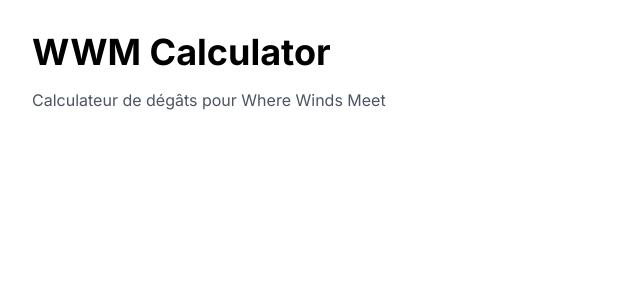
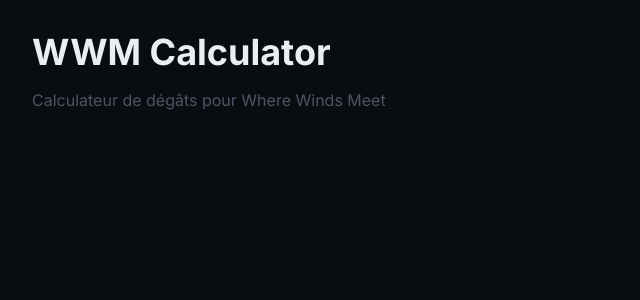
Before and after one commit to Anthony-Faria-dos-santos/WWM_Ultimate_calculator, a Next.js app: page / in a window 1280 px wide. Shown: the top 300 px of the page, without its empty margins (0-640 px from the left). Built offline with nearby package versions, Linux system fonts and the light colour scheme.

Commit message:
feat(ui): add wuxia dark theme tokens in globals.css

```diff
--- a/src/app/globals.css
+++ b/src/app/globals.css
@@ -2,19 +2,135 @@
 @tailwind components;
 @tailwind utilities;
 
-:root {
-  --foreground-rgb: 0, 0, 0;
-  --background-rgb: 255, 255, 255;
-}
+/*
+ * Design System — WWM Ultimate Calculator
+ * Thème wuxia cinématique : fond sombre, accents dorés/jade
+ * Mode sombre uniquement (pas de thème clair)
+ */
 
-@media (prefers-color-scheme: dark) {
+@layer base {
   :root {
-    --foreground-rgb: 255, 255, 255;
-    --background-rgb: 10, 10, 10;
+    /* --- Fonds --- */
+    --bg-primary: 210 30% 5%;        /* #0A0E14 */
+    --bg-secondary: 210 25% 10%;     /* #111820 */
+    --bg-tertiary: 213 22% 15%;      /* #1A2230 */
+    --bg-elevated: 210 25% 17%;      /* #1E2A3A */
+
+    /* --- shadcn/ui semantic mapping → wuxia --- */
+    --background: 210 30% 5%;
+    --foreground: 210 20% 93%;
+
+    --card: 210 25% 10%;
+    --card-foreground: 210 20% 93%;
+
+    --popover: 210 25% 10%;
+    --popover-foreground: 210 20% 93%;
+
+    --primary: 40 55% 48%;           /* or doré #D4A853 */
+    --primary-foreground: 210 30% 5%;
+
+    --secondary: 213 22% 15%;
+    --secondary-foreground: 210 20% 93%;
+
+    --muted: 213 22% 15%;
+    --muted-foreground: 210 15% 53%;  /* #8899AA */
+
+    --accent: 176 55% 55%;           /* jade #4ECDC4 */
+    --accent-foreground: 210 30% 5%;
+
+    --destructive: 4 74% 57%;        /* crimson #E74C3C */
+    --destructive-foreground: 210 20% 93%;
+
+    --border: 213 20% 22%;           /* #2A3544 */
+    --input: 213 22% 15%;
+    --ring: 40 55% 48%;              /* focus = or doré */
+    --radius: 0.5rem;
+
+    /* --- Accents fonctionnels (custom) --- */
+    --accent-gold: 40 55% 48%;
+    --accent-jade: 176 55% 55%;
+    --accent-crimson: 4 74% 57%;
+    --accent-emerald: 145 63% 49%;
+    --accent-amber: 36 90% 51%;
+    --accent-purple: 283 39% 53%;
+    --accent-blue: 204 70% 53%;
+
+    /* --- Texte --- */
+    --text-primary: 210 20% 93%;     /* #E8ECF0 */
+    --text-secondary: 210 15% 53%;   /* #8899AA */
+    --text-muted: 210 15% 35%;       /* #556677 */
+
+    /* --- Charts (Recharts) --- */
+    --chart-1: 40 55% 48%;           /* or */
+    --chart-2: 176 55% 55%;          /* jade */
+    --chart-3: 4 74% 57%;            /* crimson */
+    --chart-4: 145 63% 49%;          /* emerald */
+    --chart-5: 283 39% 53%;          /* purple */
+
+    /* --- Types de coups --- */
+    --hit-normal: 0 0% 100%;
+    --hit-critical: 51 100% 50%;
+    --hit-affinity: 33 100% 50%;
+    --hit-graze: 0 0% 53%;
+    --hit-miss: 0 0% 27%;
   }
 }
 
-body {
-  color: rgb(var(--foreground-rgb));
-  background: rgb(var(--background-rgb));
+@layer base {
+  * {
+    @apply border-border;
+  }
+  body {
+    @apply bg-background text-foreground antialiased;
+    font-feature-settings: "rlig" 1, "calt" 1;
+  }
 }
+
+/* --- Animations wuxia --- */
+@layer utilities {
+  /* Flash stat : vert pour gain, rouge pour perte */
+  @keyframes flash-green {
+    0% { color: hsl(var(--accent-emerald)); text-shadow: 0 0 8px hsl(var(--accent-emerald) / 0.5); }
+    100% { color: hsl(var(--text-primary)); text-shadow: none; }
+  }
+  @keyframes flash-red {
+    0% { color: hsl(var(--accent-crimson)); text-shadow: 0 0 8px hsl(var(--accent-crimson) / 0.5); }
+    100% { color: hsl(var(--text-primary)); text-shadow: none; }
+  }
+  .animate-flash-green { animation: flash-green 1s ease-out; }
+  .animate-flash-red { animation: flash-red 1s ease-out; }
+
+  /* Brume wuxia — overlay atmosphérique */
+  .fog-overlay {
+    background: radial-gradient(
+      ellipse at 50% 50%,
+      hsl(var(--bg-primary) / 0) 40%,
+      hsl(var(--bg-primary) / 0.8) 100%
+    );
+  }
+
+  /* Lueur dorée au hover (cards) */
+  .card-glow:hover {
+    box-shadow: 0 0 20px hsl(var(--accent-gold) / 0.1);
+  }
+
+  /* Séparateur doré */
+  .gold-separator {
+    border-bottom: 1px solid hsl(var(--accent-gold) / 0.3);
+  }
+
+  /* Scrollbar sombre */
+  .scrollbar-wuxia::-webkit-scrollbar {
+    width: 6px;
+  }
+  .scrollbar-wuxia::-webkit-scrollbar-track {
+    background: hsl(var(--bg-secondary));
+  }
+  .scrollbar-wuxia::-webkit-scrollbar-thumb {
+    background: hsl(var(--border));
+    border-radius: 3px;
+  }
+  .scrollbar-wuxia::-webkit-scrollbar-thumb:hover {
+    background: hsl(var(--accent-gold) / 0.5);
+  }
+}
```
